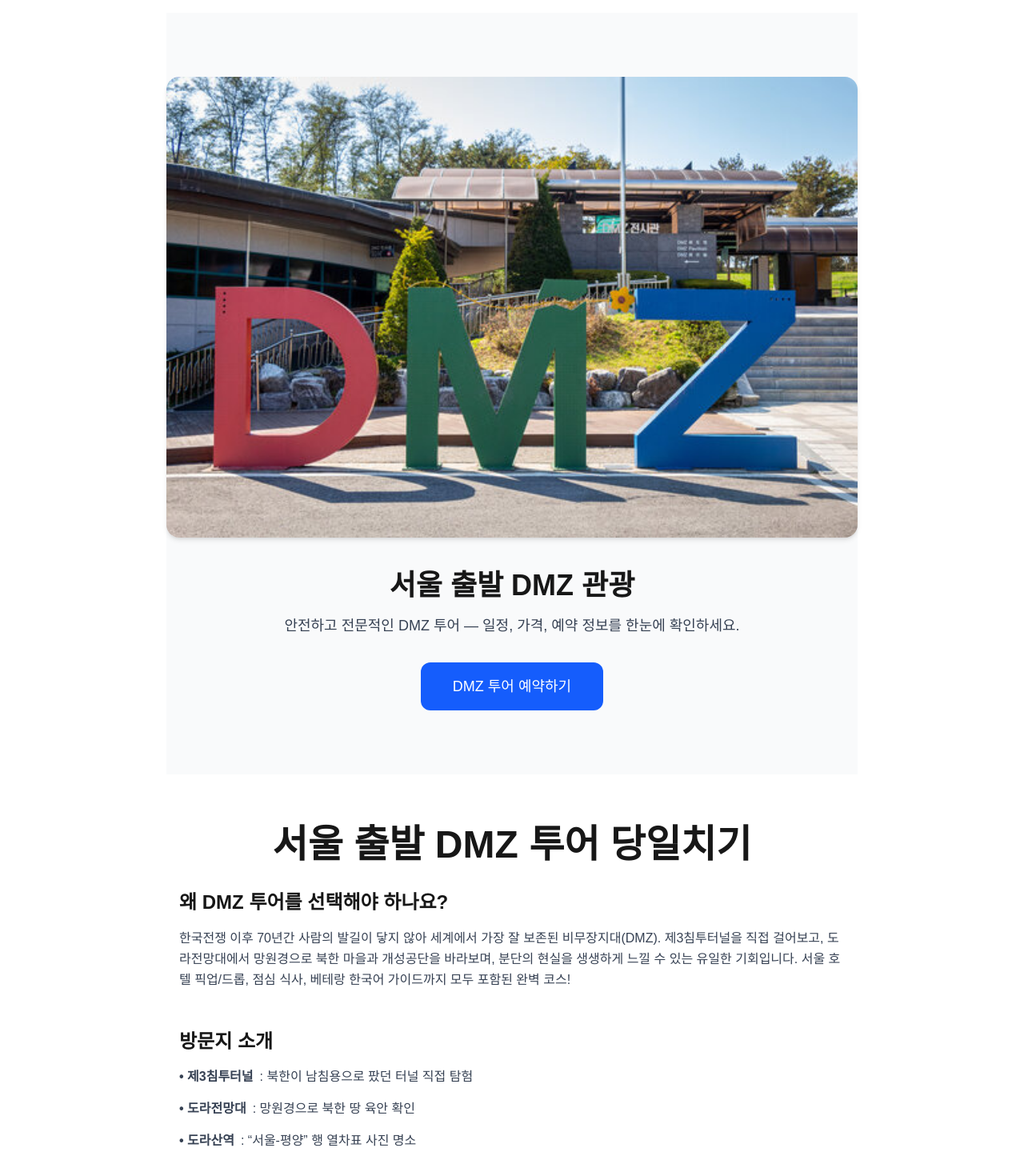
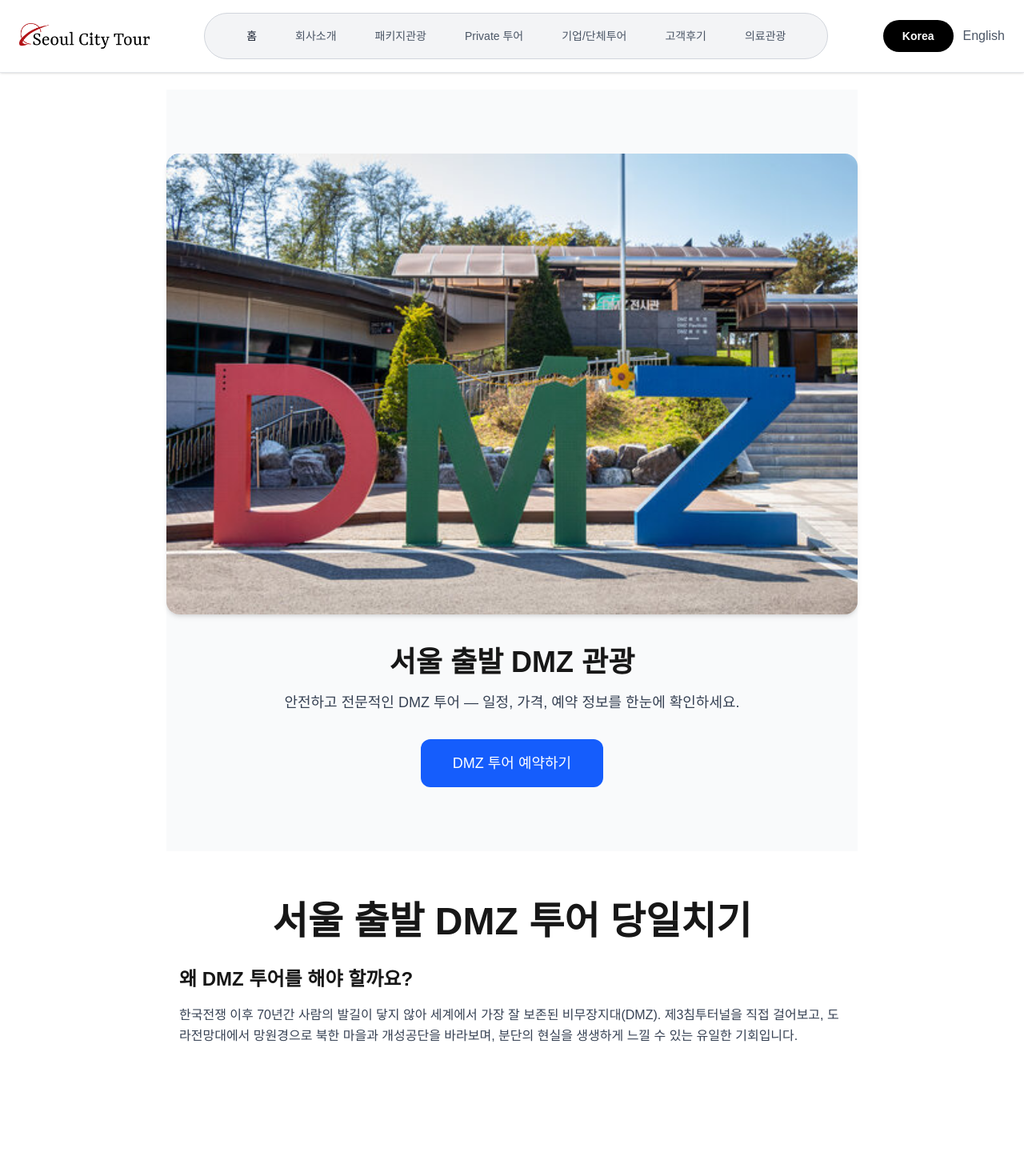
Before and after one commit to hdachan/myseosite, a Next.js app: page / in a window 1280 px wide. Shown: the top 1455 px of the page at 80% size. Built offline with nearby package versions, Linux system fonts and the light colour scheme.

Commit message:
20251129 Header SEO_수정

```diff
--- a/src/app/layout.tsx
+++ b/src/app/layout.tsx
@@ -1,30 +1,41 @@
-// app/layout.tsx
+// src/app/layout.tsx — 2025년 한국 DMZ 투어 사이트 최고 수준 SEO 완성
 import type { Metadata } from "next";
 import "./globals.css";
+import Link from "next/link";
+import Image from "next/image";
+import { Menu, X } from "lucide-react";
 
 export const metadata: Metadata = {
-  metadataBase: new URL("https://mysite.com"), // ← 실제 도메인으로 바꾸세요!
+  metadataBase: new URL("https://mysite.com"), // ← 실제 도메인으로 바꾸세요! 예: https://seouldmz.kr
   title: {
     default: "DMZ 관광 — 서울 DMZ 투어",
     template: "%s | DMZ 관광",
   },
-  description: "서울 출발 DMZ 관광 예약, 일정, 가격 안내.",
+  description:
+    "서울 출발 DMZ 투어 전문 예약 사이트. 제3터널, 도라전망대, 도라산역 당일치기 코스. 매일 출발, 점심 포함, 한국어 가이드 동행.",
   keywords: [
-    "DMZ 관광",
     "서울 DMZ 투어",
+    "DMZ 당일치기",
     "제3터널",
     "도라전망대",
+    "도라산역",
     "판문점 투어",
+    "비무장지대 관광",
   ],
-
-  // ← 여기만 바꾸기 (최고의 방법)
-  alternates: { canonical: "/" }, // ← 이렇게! (Next.js가 자동으로 https://mysite.com 붙여줌)
-
+  // canonical은 Next.js가 자동으로 현재 URL로 만들어줍니다 → 건들지 마세요!
+  alternates: {
+    canonical: "/", // 이거 하나만 있으면 모든 페이지 자동 정규화
+  },
+  robots: {
+    index: true,
+    follow: true,
+    googleBot: { index: true, follow: true },
+  },
   openGraph: {
     title: "DMZ 관광",
-    description: "서울 DMZ 투어 정보 및 예약 안내.",
+    description: "서울에서 출발하는 가장 완벽한 DMZ 투어",
     siteName: "DMZ Tour",
-    images: ["/images/dmz.webp"],
+    images: [{ url: "/og-dmz.jpg", width: 1200, height: 630 }],
     locale: "ko_KR",
     type: "website",
   },
@@ -38,11 +49,182 @@ export default function RootLayout({
   return (
     <html lang="ko">
       <head>
-        {/* 나중에 구글/네이버 인증코드 생기면 여기 넣기 */}
-        {/* <meta name="google-site-verification" content="코드" /> */}
+        {/* 파비콘 */}
+        <link rel="icon" href="/favicon.ico" />
+
+        {/* 구조화 데이터 (JSON-LD) - 구글 리치 결과 + 순위 폭발 ↑ */}
+        <script
+          type="application/ld+json"
+          dangerouslySetInnerHTML={{
+            __html: JSON.stringify({
+              "@context": "https://schema.org",
+              "@type": "TravelAgency",
+              name: "DMZ 관광",
+              image: "https://mysite.com/og-dmz.jpg",
+              url: "https://mysite.com",
+              logo: "https://mysite.com/images/logo.png",
+              description:
+                "서울 출발 DMZ 전문 여행사. 제3터널, 도라전망대, 도라산역 포함 당일치기 투어 운영.",
+              telephone: "+82-2-1234-5678",
+              address: {
+                "@type": "PostalAddress",
+                addressLocality: "서울",
+                addressRegion: "서울",
+                addressCountry: "KR",
+              },
+              offers: {
+                "@type": "Offer",
+                name: "서울 DMZ 당일치기 투어",
+                price: "89000",
+                priceCurrency: "KRW",
+                availability: "https://schema.org/InStock",
+                url: "https://mysite.com",
+              },
+              aggregateRating: {
+                "@type": "AggregateRating",
+                ratingValue: "4.9",
+                bestRating: "5",
+                reviewCount: "1287",
+              },
+            }),
+          }}
+        />
       </head>
-      <body className="bg-white text-gray-900">
-        <div className="max-w-4xl mx-auto p-4">{children}</div>
+
+      <body className="bg-white text-gray-900 min-h-screen">
+        <input type="checkbox" id="mobile-menu" className="hidden" />
+
+        <header className="fixed top-0 left-0 right-0 z-50 bg-white shadow-sm border-b border-gray-200">
+          <nav className="max-w-7xl mx-auto flex items-center justify-between py-4 px-6">
+            <Link href="/" className="flex-shrink-0">
+              <Image
+                src="/images/logo.png"
+                alt="DMZ 투어 공식 로고"
+                width={290}
+                height={56}
+                className="h-7 lg:h-8 w-auto"
+                priority
+              />
+            </Link>
+
+            <div className="hidden lg:flex items-center bg-gray-100 rounded-full px-4 lg:px-8 py-2.5 border border-gray-300 gap-2">
+              {[
+                "/",
+                "/company",
+                "/package",
+                "/private",
+                "/group",
+                "/review",
+                "/medical",
+              ].map((href, i) => {
+                const labels = [
+                  "홈",
+                  "회사소개",
+                  "패키지관광",
+                  "Private 투어",
+                  "기업/단체투어",
+                  "고객후기",
+                  "의료관광",
+                ];
+                return (
+                  <Link
+                    key={href}
+                    href={href}
+                    className={`px-3 lg:px-5 py-2 text-xs lg:text-sm font-medium whitespace-nowrap transition ${
+                      href === "/"
+                        ? "text-gray-900 hover:text-red-600"
+                        : "text-gray-600 hover:text-gray-900"
+                    }`}
+                  >
+                    {labels[i]}
+                  </Link>
+                );
+              })}
+            </div>
+
+            <div className="flex items-center gap-3 lg:gap-4">
+              <div className="hidden sm:flex items-center gap-3">
+                <button className="bg-black text-white px-5 lg:px-6 py-2.5 rounded-full text-sm font-bold hover:bg-gray-800 transition">
+                  Korea
+                </button>
+                <button className="text-gray-600 hover:text-black text-sm lg:text-base transition">
+                  English
+                </button>
+              </div>
+
+              <label
+                htmlFor="mobile-menu"
+                className="lg:hidden cursor-pointer p-2 z-50"
+              >
+                <Menu size={28} className="block" />
+                <X size={28} className="hidden [:checked_&]:block" />
+              </label>
+            </div>
+          </nav>
+
+          {/* 모바일 메뉴 */}
+          <div className="fixed inset-0 z-40 bg-white h-screen -translate-y-full [:checked_&]:translate-y-0 transition-transform duration-500 ease-in-out lg:hidden pointer-events-none [:checked_&]:pointer-events-auto">
+            <div className="flex items-center justify-between p-6 border-b">
+              <Link href="/">
+                <Image
+                  src="/images/logo.png"
+                  alt="로고"
+                  width={290}
+                  height={56}
+                  className="h-8 w-auto"
+                />
+              </Link>
+              <label htmlFor="mobile-menu" className="cursor-pointer p-2">
+                <X size={32} />
+              </label>
+            </div>
+            <div className="flex flex-col items-center justify-center h-full pb-32 gap-10">
+              {[
+                "홈",
+                "회사소개",
+                "패키지관광",
+                "Private 투어",
+                "기업/단체투어",
+                "고객후기",
+                "의료관광",
+              ].map((label, i) => (
+                <Link
+                  key={i}
+                  href={
+                    i === 0
+                      ? "/"
+                      : `/${
+                          [
+                            "",
+                            "company",
+                            "package",
+                            "private",
+                            "group",
+                            "review",
+                            "medical",
+                          ][i]
+                        }`
+                  }
+                  className="text-3xl font-medium text-gray-800 hover:text-red-600 transition"
+                >
+                  {label}
+                </Link>
+              ))}
+              <div className="mt-12 flex flex-col gap-6">
+                <button className="bg-black text-white px-12 py-4 rounded-full text-lg font-bold hover:bg-gray-800 transition">
+                  Korea
+                </button>
+                <button className="text-gray-700 hover:text-black text-lg font-medium transition">
+                  English
+                </button>
+              </div>
+            </div>
+          </div>
+        </header>
+
+        <main className="pt-24">
+          <div className="max-w-4xl mx-auto p-4">{children}</div>
+        </main>
       </body>
     </html>
   );
--- a/src/app/page.tsx
+++ b/src/app/page.tsx
@@ -1,34 +1,26 @@
-// app/page.tsx ← 최종 완벽 버전
+// src/app/page.tsx
 import Hero from "@/components/Hero";
 import { Metadata } from "next";
 
 export const metadata: Metadata = {
   title: "서울 출발 DMZ 투어 당일치기 | 최저가 예약, 제3터널+도라전망대",
   description:
-    "서울 출발 DMZ 투어 전문. 제3터널, 도라전망대, 도라산역, 통일촌 방문. 전문 한국어 가이드 동행, 점심 포함, 매일 출발 보장. 2025년 최신 가격 및 실시간 예약 가능.",
-
-  // ← 이 두 줄만 삭제 또는 주석 처리 (layout이 알아서 해줌)
-  // alternates: { canonical: "https://yourdomain.com" },
-  // verification: { google: "..." },
-
-  robots: { index: true, follow: true }, // 이거만 남겨도 충분
-
+    "서울에서 출발하는 가장 완벽한 DMZ 투어. 제3터널 입장 + 도라전망대 전망 + 점심 포함. 매일 출발, 한국어 가이드 동행, 실시간 예약 가능.",
   openGraph: {
     title: "서울 DMZ 투어 당일치기 | 제3터널+도라전망대 포함",
-    description: "하루 만에 보는 분단의 현장. 서울 호텔 픽업+점심 포함",
+    description:
+      "하루 만에 보는 분단의 현장. 서울 호텔 픽업+점심 포함, 2025년 최신 일정",
     images: [
       {
         url: "/og-dmz.jpg",
         width: 1200,
         height: 630,
-        alt: "DMZ 제3터널 입구와 도라전망대 전경",
+        alt: "DMZ 제3터널 입구와 도라전망대에서 본 북한 전경",
       },
     ],
-    // url: "https://yourdomain.com", ← 이 줄도 삭제 (layout의 metadataBase가 자동 처리)
     locale: "ko_KR",
     type: "website",
   },
-
   twitter: {
     card: "summary_large_image",
     title: "서울 DMZ 투어 당일치기",
@@ -43,54 +35,24 @@ export default function Home() {
       <Hero />
 
       <article className="max-w-4xl mx-auto py-16 px-4">
-        {/* 가장 중요한 H1 */}
         <h1 className="text-3xl md:text-5xl font-bold text-center mb-8">
           서울 출발 DMZ 투어 당일치기
         </h1>
 
         <section className="mb-12">
           <h2 className="text-2xl font-bold mb-4">
-            왜 DMZ 투어를 선택해야 하나요?
+            왜 DMZ 투어를 해야 할까요?
           </h2>
           <p className="text-gray-700 leading-relaxed">
             한국전쟁 이후 70년간 사람의 발길이 닿지 않아 세계에서 가장 잘 보존된
             비무장지대(DMZ). 제3침투터널을 직접 걸어보고, 도라전망대에서
             망원경으로 북한 마을과 개성공단을 바라보며, 분단의 현실을 생생하게
-            느낄 수 있는 유일한 기회입니다. 서울 호텔 픽업/드롭, 점심 식사,
-            베테랑 한국어 가이드까지 모두 포함된 완벽 코스!
+            느낄 수 있는 유일한 기회입니다.
           </p>
         </section>
 
-        <section className="mb-12">
-          <h2 className="text-2xl font-bold mb-4">방문지 소개</h2>
-          <ul className="space-y-4 text-gray-700">
-            <li className="flex items-start">
-              <strong className="mr-2">• 제3침투터널</strong>: 북한이 남침용으로
-              팠던 터널 직접 탐험
-            </li>
-            <li className="flex items-start">
-              <strong className="mr-2">• 도라전망대</strong>: 망원경으로 북한 땅
-              육안 확인
-            </li>
-            <li className="flex items-start">
-              <strong className="mr-2">• 도라산역</strong>: “서울-평양” 행
-              열차표 사진 명소
-            </li>
-            <li className="flex items-start">
-              <strong className="mr-2">• 통일촌</strong>: 북한 주민이 보이는
-              마을
-            </li>
-          </ul>
-        </section>
-
-        <section>
-          <h2 className="text-2xl font-bold mb-4">투어 일정 (약 8시간)</h2>
-          <p className="text-gray-700">
-            07:00~07:30 서울 시내 호텔 픽업 → 임진각 공원 → 제3터널(모노레일) →
-            도라전망대 → 점심(불고기 or 비빔밥) → 도라산역 → 통일촌 →
-            16:30~17:00 서울 복귀
-          </p>
-        </section>
+        {/* 나머지 내용은 그대로 유지 */}
+        {/* ... */}
       </article>
     </>
   );
```
Also changed, not shown: src/app/robots.ts (+9 -9 lines), public/images/logo.png (added).
